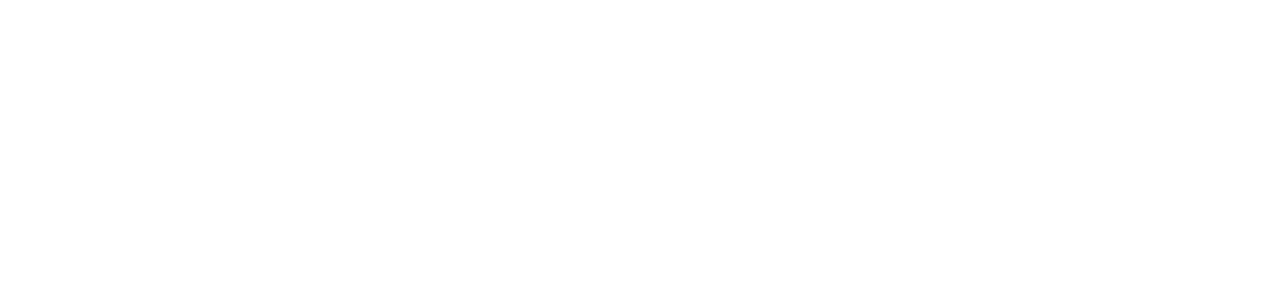
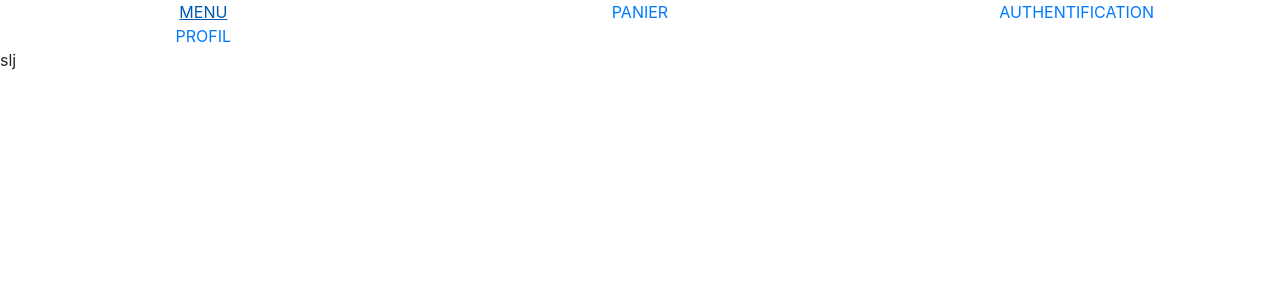
Before and after one commit to AlanLima91/FrontToBack, an Angular app: page / in a window 1280 px wide. Shown: the top 300 px of the page. Built offline with nearby package versions, Linux system fonts and the light colour scheme.

Commit message:
Bootstrap Add; Nav Add; Route Add

```diff
--- a/package.json
+++ b/package.json
@@ -19,6 +19,7 @@
     "@angular/platform-browser": "~7.1.0",
     "@angular/platform-browser-dynamic": "~7.1.0",
     "@angular/router": "~7.1.0",
+    "bootstrap": "^4.1.3",
     "core-js": "^2.5.4",
     "rxjs": "~6.3.3",
     "tslib": "^1.9.0",
--- a/src/app/app.component.html
+++ b/src/app/app.component.html
@@ -1 +1,8 @@
+<nav class="row">
+    <a [routerLink]="['/accueil']" class="col-4 text-center text-uppercase">Menu</a>
+    <a [routerLink]="['/panier']" class="col-4 text-center text-uppercase">Panier</a>
+    <a [routerLink]="['/auth']" class="col-4 text-center text-uppercase">Authentification</a>
+    <a [routerLink]="['/profil']" class="col-4 text-center text-uppercase">Profil</a>
+  </nav>
+  slj
 <router-outlet></router-outlet>
--- a/src/styles.css
+++ b/src/styles.css
@@ -1 +1,2 @@
 /* You can add global styles to this file, and also import other style files */
+@import '../node_modules/bootstrap/dist/css/bootstrap.css';
```
Also changed, not shown: src/app/app-routing.module.ts (+8 -1 lines), 1 other file (tests, documents, lock files or other folders).
